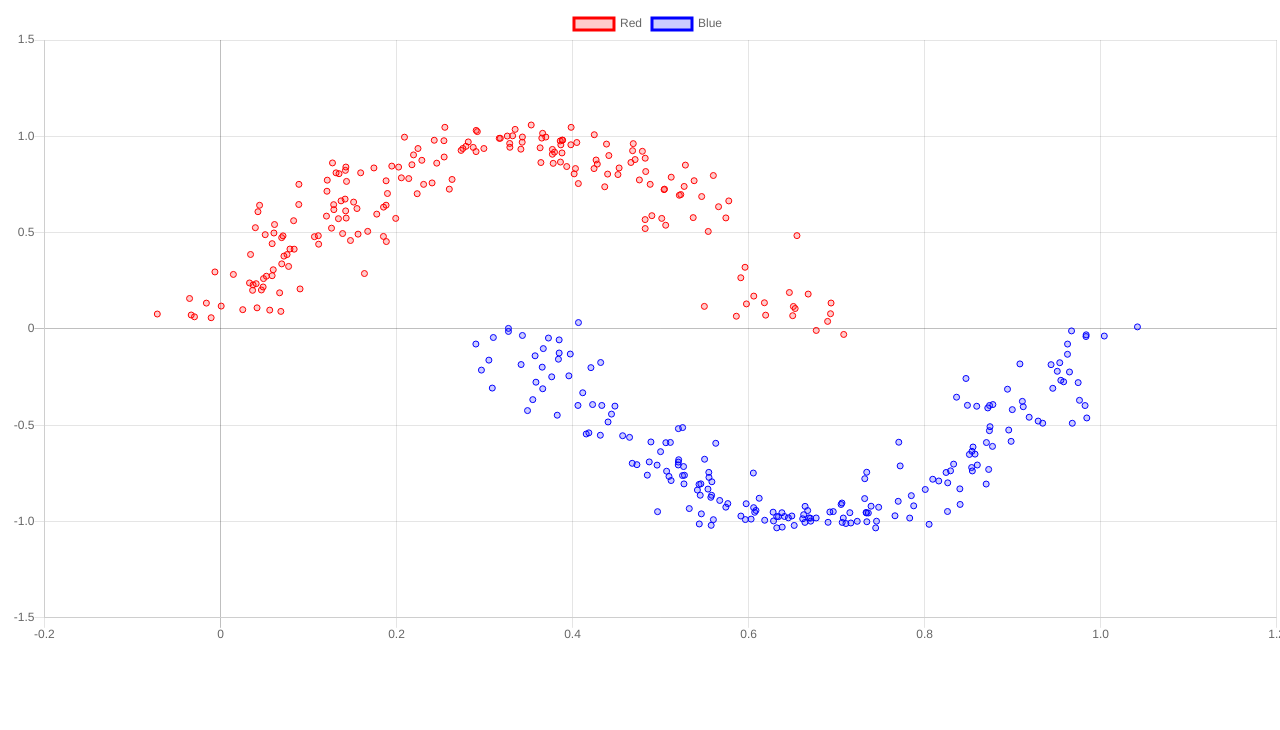
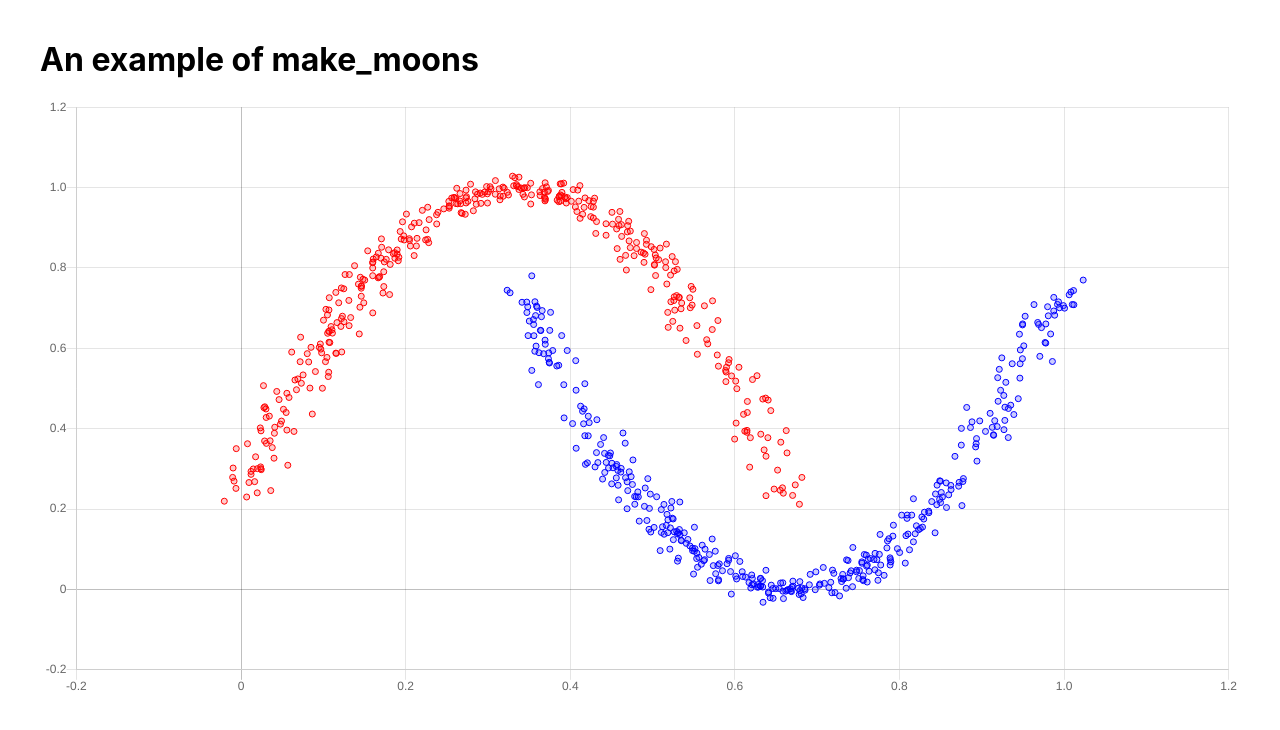
Before and after one commit to thekevinscott/make_moons, a website built with Parcel: page example/index.html in a window 1280 px wide. Built offline with nearby package versions, Linux system fonts and the light colour scheme.

Commit message:
Use a parabola function for better moon data

```diff
--- a/example/index.html
+++ b/example/index.html
@@ -2,9 +2,20 @@
   <title>Example of make_moons</title>
   <head>
     <script src="https://cdnjs.cloudflare.com/ajax/libs/Chart.js/2.7.1/Chart.min.js"></script>
+<style type="text/css">
+html, body {
+  padding: 0;
+  font-family: -apple-system, BlinkMacSystemFont, sans-serif;
+}
+body {
+  margin: 0;
+  padding: 40px;
+}
+</style>
   </head>
   <body>
-    <canvas id="chart" style=""></canvas>
+    <h1>An example of make_moons</h1>
+    <canvas id="chart" ></canvas>
     <script src="index.js"></script>
   </body>
 </html>
--- a/example/index.js
+++ b/example/index.js
@@ -1,8 +1,8 @@
 /* globals Chart */
 import make_moons from '../src/index';
 const color = Chart.helpers.color;
-const NOISE = 0.1;
-const SAMPLES = 200;
+const NOISE = 0.08;
+const SAMPLES = 400;
 const data = {
   datasets: [
     {
@@ -23,4 +23,9 @@ const data = {
 const ctx = document.getElementById('chart').getContext('2d');
 Chart.Scatter(ctx, {
   data,
+  options: {
+    legend: {
+      display: false,
+    },
+  },
 });
--- a/src/index.js
+++ b/src/index.js
@@ -1,6 +1,8 @@
-const makeSineFn = (phase = 0, A = 1, freq = Math.PI * 3 / 2) => x => A * Math.sin((freq * x) + phase);
+const A = 7;
 
-const getRandom = max => (Math.random() * max);
+const parabola = ({ a, h, k, x }) => (a * Math.pow((x - h), 2)) + k;
+
+const getRandom = max => (Math.random() * max) - (max / 2);
 
 const getRandomPosition = (min, max) => min + (Math.random() * (max - min));
 
@@ -19,23 +21,20 @@ const getDot = ({
   };
 }
 
-const fns = {
-  pos: makeSineFn(0),
-  neg: makeSineFn(Math.PI / 2),
-}
-
 const getDotType = {
   pos: (noise, range = [0, 2 / 3]) => getDot({
-    fn: fns.pos,
+    fn: x => parabola({ a: -1 * A, h: 1 / 3, k: 1, x}),
     noise,
     range,
   }),
   neg: (noise, range = [1 / 3, 1]) => getDot({
-    fn: fns.neg,
+    fn: x => parabola({ a: A, h: 2 / 3, k: 0, x}),
     noise,
     range,
   }),
 }
+
+const getRandomType = () => Math.random() > 0.5 ? 'pos' : 'neg';
 
 const getData = ({
   type,
@@ -45,7 +44,7 @@ const getData = ({
 }) => {
   const dots = [];
   if (!type) {
-    type = Math.random() > 0.5 ? 'pos' : 'neg';
+    type = getRandomType();
   }
 
   for (let i = 0; i < n_samples; i++) {
```
